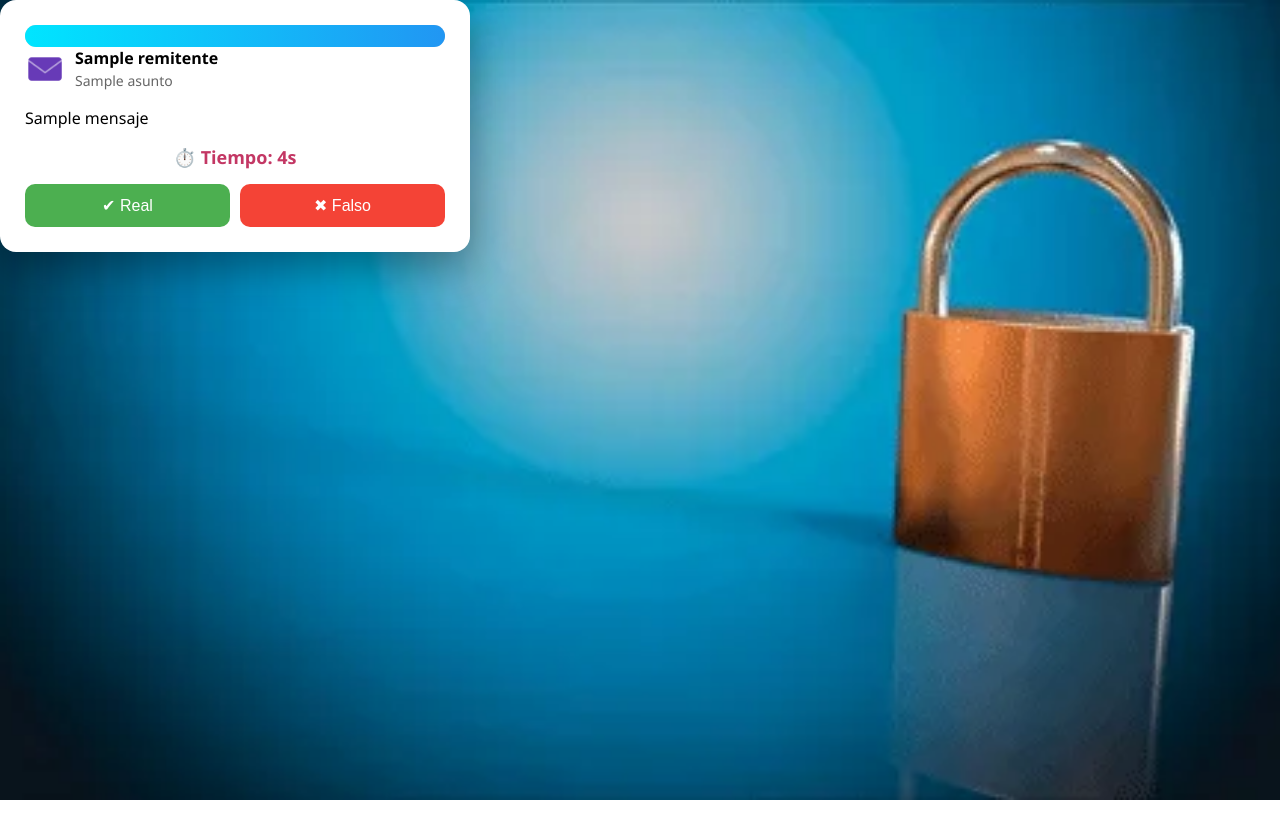
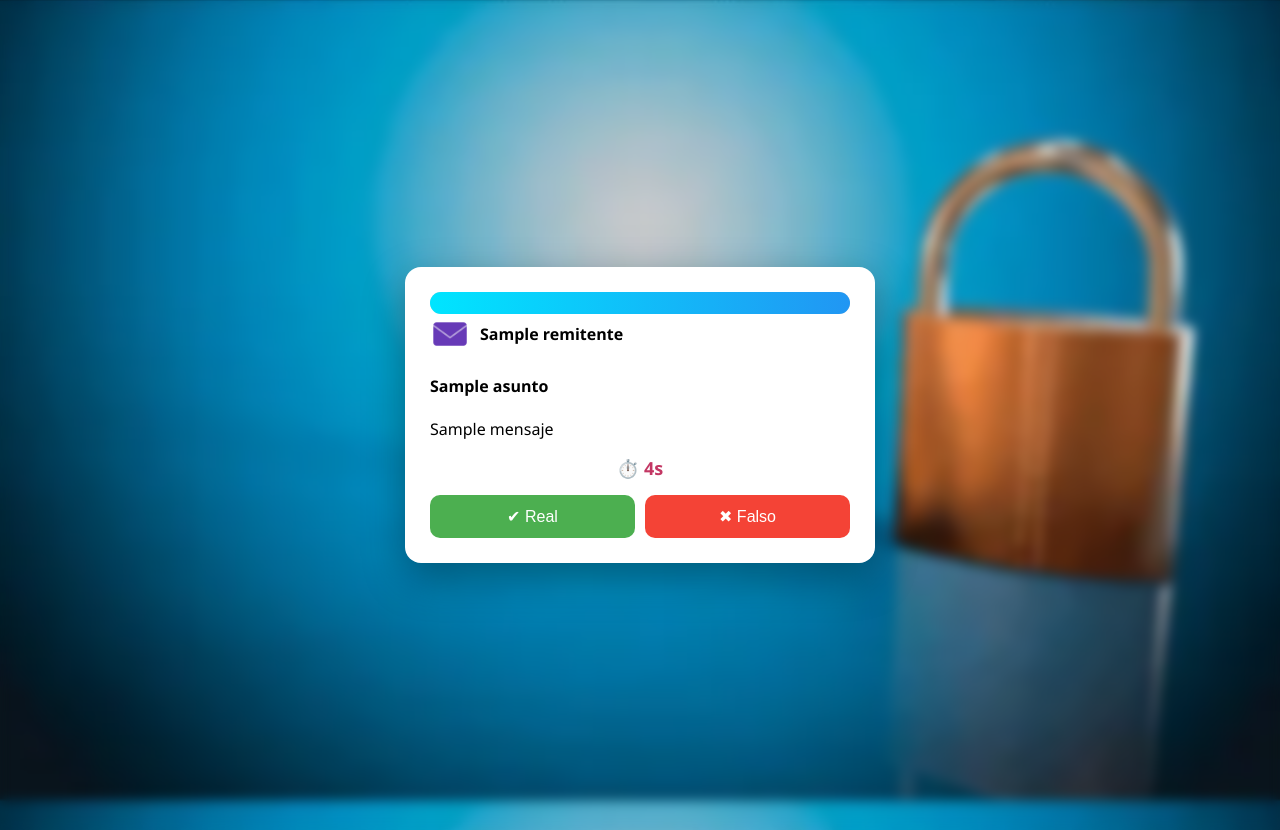
Before and after one commit to sanchezzul/phishing-game, a Flask app: template templates/index.html in a window 1280 px wide. Before the commit the page ends 800 px from the top, so only its background shows below. Run offline with Flask 3, Linux system fonts and the light colour scheme; the template is opened without the code that fills it: most values are stand-ins (such as "Sample title", 1, 10 or a date in 2020).

Commit message:
Update index.html

```diff
--- a/templates/index.html
+++ b/templates/index.html
@@ -2,56 +2,42 @@
 <html lang="es">
 <head>
 <meta charset="UTF-8">
-    <title>Detector de Phishing</title>
+<title>Juego</title>
 <link rel="stylesheet" href="{{ url_for('static', filename='style.css') }}">
 </head>
-<body>
+<body class="overlay">
 
 <div class="correo">
-    <div class="progress-bar">
-        <div class="progress" style="width: {{ progreso }}%"></div>
-    </div>
+<div class="progress-bar"><div class="progress" style="width:{{ progreso }}%"></div></div>
+
 <div class="header">
 <img src="{{ url_for('static', filename='mail.png') }}" class="logo">
-        <div>
-            <strong>{{ correo.remitente }}</strong><br>
-            <span class="asunto">{{ correo.asunto }}</span>
-        </div>
+<strong>{{ correo.remitente }}</strong>
 </div>
 
-    <p class="mensaje">{{ correo.mensaje }}</p>
+<h4>{{ correo.asunto }}</h4>
+<p>{{ correo.mensaje }}</p>
 
-    <div class="timer">
-        ⏱️ Tiempo: <span id="time">10</span>s
-    </div>
+<div class="timer">⏱️ <span id="time">10</span>s</div>
 
 <form method="POST" id="form">
-        <button name="respuesta" value="real" class="btn real">✔ Real</button>
-        <button name="respuesta" value="falso" class="btn falso">✖ Falso</button>
+<button class="btn real" name="respuesta" value="real">✔ Real</button>
+<button class="btn falso" name="respuesta" value="falso">✖ Falso</button>
 </form>
 </div>
 
 <script>
-let time = 10;
-const timer = document.getElementById("time");
-
-const interval = setInterval(() => {
-    time--;
-    timer.textContent = time;
-
-    if (time === 0) {
-        clearInterval(interval);
-
-        const input = document.createElement("input");
-        input.type = "hidden";
-        input.name = "respuesta";
-        input.value = "timeout";
-
-        document.getElementById("form").appendChild(input);
+let t=10;
+let s=document.getElementById("time");
+let i=setInterval(()=>{
+t--;s.textContent=t;
+if(t<=0){
+clearInterval(i);
+let h=document.createElement("input");
+h.type="hidden";h.name="respuesta";h.value="timeout";
+document.getElementById("form").appendChild(h);
 document.getElementById("form").submit();
-    }
-
-}, 1000);
+}},1000);
 </script>
 
 </body>
```
Lines whose indentation alone changed are shown as unchanged.
